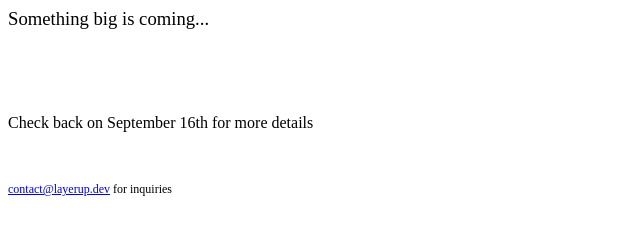
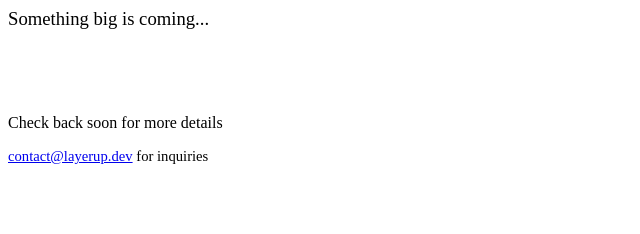
Before and after one commit to layerup/temp_static_website, a plain HTML site: page index.html in a window 1280 px wide. Shown: the whole page, without its empty margins (0-640 px from the left). Drawn offline with Linux system fonts and the light colour scheme.

Commit message:
update wording and formatting

```diff
--- a/index.html
+++ b/index.html
@@ -1,6 +1,5 @@
 <p><span style="font-size: 14pt;">Something big is coming...</span></p>
 <p>&nbsp;</p>
 <p>&nbsp;</p>
-<p>Check back on September 16th for more details</p>
-<p>&nbsp;</p>
-<p><span style="font-size: 9pt;"><a href="mailto:contact@layerup.dev">contact@layerup.dev</a> for inquiries</span></p>
+<p>Check back soon for more details</p>
+<p><span style="font-size: 11pt;"><a href="mailto:contact@layerup.dev">contact@layerup.dev</a> for inquiries</span></p>
```
